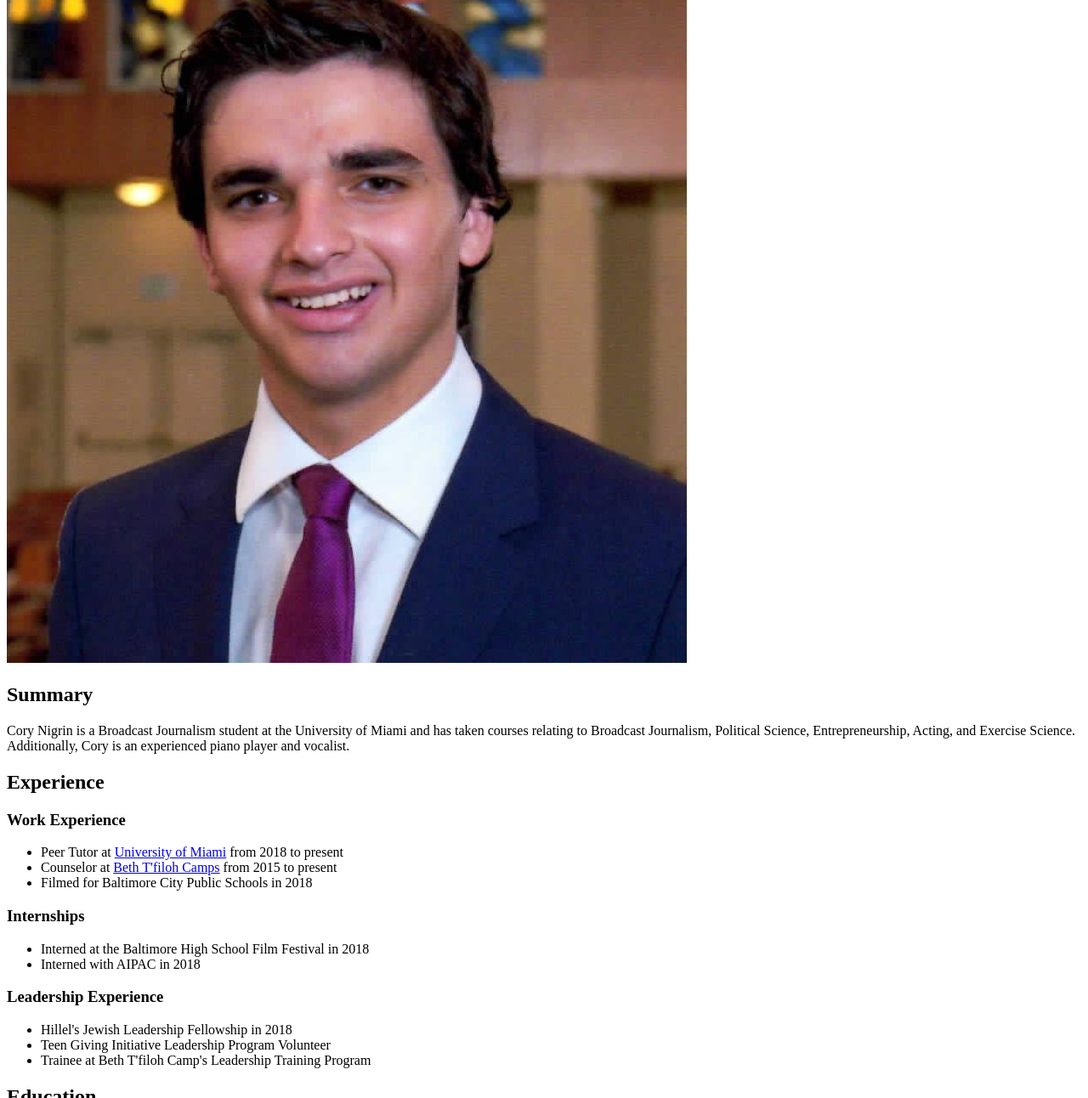
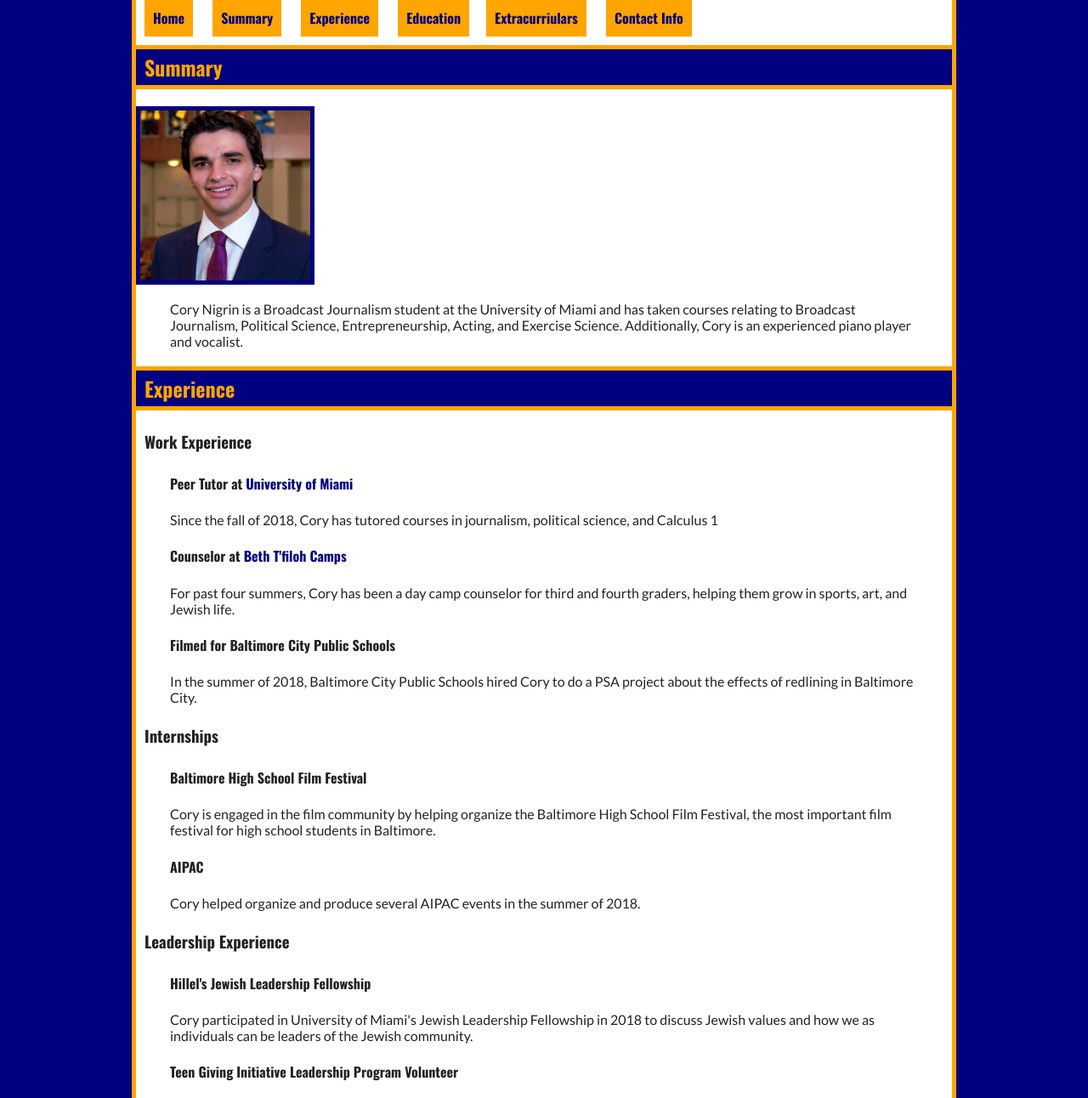
Before and after one commit to corynigrin/corynigrin.github.io, a plain HTML site: page resume.html in a window 1280 px wide. Shown: the part 100-1392 px from the top of the page at 85% size. Drawn offline with nearby package versions, Linux system fonts and the light colour scheme.

Commit message:
Added CSS

```diff
--- /dev/null
+++ b/css/style.css
@@ -0,0 +1,102 @@
+/*#wrap's max-width and margin settings were designed by Prof. Brown http://github.com/umiami-web-design/grid-templates*/
+
+@import url('https://fonts.googleapis.com/css?family=Lato|Oswald:400,700');
+
+#wrap {
+  max-width: 960px;
+  margin: 0 auto;
+  background-color: #fff;
+  border-width: 5px;
+  border-style: solid;
+  border-color: orange;
+}
+
+body {
+  background-color: #000080;
+  font-family: 'Lato', sans-serif;
+  color: #222;
+}
+
+section {
+  margin-bottom: 20px;
+}
+
+header {
+  color: orange;
+}
+
+h1 {
+  color: #000080;
+}
+
+h1, h2, h3 {
+  padding: 3px 10px
+}
+
+h2 {
+  color: orange;
+  background-color: #000080;
+  border-top-style: solid;
+  border-top-width: 5px;
+  border-bottom-style: solid;
+  border-bottom-width: 5px;
+
+}
+
+h4, p {
+  padding: 0 40px;
+}
+
+h1, h2, h3, h4 {
+  font-family: 'Oswald', sans-serif;
+}
+
+
+img {
+  border-width: 5px;
+  border-color: #000080;
+  border-style: solid;
+  max-width: 200px;
+  height: auto;
+  position: auto;
+}
+
+nav ul {
+  list-style-type: none;
+  padding-left: 10px;
+}
+
+nav li {
+  display: inline-block;
+  margin-right: 20px;
+}
+
+a {
+  color: #000080;
+  text-decoration: none;
+}
+
+a:visited {
+  color: #696969;
+}
+
+a:hover {
+  color: orange;
+  text-decoration: underline;
+}
+
+a:active {
+  color: teal;
+}
+
+nav a {
+  background-color: orange;
+  padding: 10px;
+  font-family: 'Oswald', sans-serif;
+  font-weight: 700;
+}
+
+nav a:hover {
+  color: #00FFFF;
+  text-decoration: none;
+}
--- a/resume.html
+++ b/resume.html
@@ -3,54 +3,78 @@
   <head>
     <meta charset="UTF-8" />
     <title>Cory's Resume</title>
+    <link href="css/style.css" rel="stylesheet" />
+  </head>
 
-  <body>
-    <header>
+  <body id="top">
+    <div id="wrap">
+    <header id=header>
       <h1>Cory Nigrin's Resume</h1>
     </header>
 
-    <img src="Cory Nigrin.jpg" alt="Cory Nigrin" />
+    <nav id=nav>
+      <ul>
+        <li><a href="#top">Home</a></li>
+        <li><a href="#summary">Summary</a></li>
+        <li><a href="#experience">Experience</a></li>
+        <li><a href="#education">Education</a>
+        <li><a href="#extra">Extracurriulars</a></li>
+        <li><a href="#contact">Contact Info</a></li>
+      </ul>
+    </nav>
 
     <main>
-      <section>
+      <section id="summary">
         <h2>Summary</h2>
-
+        <img src="images/corynigrin.jpg" alt="Cory Nigrin" />
         <p>Cory Nigrin is a Broadcast Journalism student at the University of Miami and has taken courses relating to Broadcast Journalism, Political Science, Entrepreneurship, Acting, and Exercise Science. Additionally, Cory is an experienced piano player and vocalist.</p>
       </section>
 
-      <section>
+      <section id="experience">
         <h2>Experience</h2>
+          <article>
           <h3>Work Experience</h3>
-            <ul>
-              <li>Peer Tutor at <a href="http://miami.edu">University of Miami</a> from 2018 to present</li>
-              <li>Counselor at <a href="https://btcamps.org"> Beth T'filoh Camps</a> from 2015 to present</li>
-              <li>Filmed for Baltimore City Public Schools in 2018</li>
-            </ul>
+              <h4>Peer Tutor at <a href="http://miami.edu">University of Miami</a></h4>
+                  <p>Since the fall of 2018, Cory has tutored courses in journalism, political science, and Calculus 1</p>
+              <h4>Counselor at <a href="https://btcamps.org"> Beth T'filoh Camps</a></h4>
+                  <p>For past four summers, Cory has been a day camp counselor for third and fourth graders, helping them grow in sports, art, and Jewish life.</p>
+              <h4>Filmed for Baltimore City Public Schools</h4>
+                  <p>In the summer of 2018, Baltimore City Public Schools hired Cory to do a PSA project about the effects of redlining in Baltimore City.</p>
+            </article>
 
+          <article>
             <h3>Internships</h3>
-            <ul>
-              <li>Interned at the Baltimore High School Film Festival in 2018</li>
-              <li>Interned with AIPAC in 2018</li>
-            </ul>
+              <h4>Baltimore High School Film Festival</h4>
+                <p>Cory is engaged in the film community by helping organize the Baltimore High School Film Festival, the most important film festival for high school students in Baltimore.</p>
+              <h4>AIPAC</h4>
+                <p>Cory helped organize and produce several AIPAC events in the summer of 2018.</p>
+          </article>
 
+          <article>
             <h3>Leadership Experience</h3>
-            <ul>
-              <li>Hillel's Jewish Leadership Fellowship in 2018</li>
-              <li>Teen Giving Initiative Leadership Program Volunteer</li>
-              <li>Trainee at Beth T'filoh Camp's Leadership Training Program</li>
-            </ul>
+                <h4>Hillel's Jewish Leadership Fellowship</h4>
+                  <p>Cory participated in University of Miami's Jewish Leadership Fellowship in 2018 to discuss Jewish values and how we as individuals can be leaders of the Jewish community.
+                <h4>Teen Giving Initiative Leadership Program Volunteer</h4>
+                  <p>Cory participated in The Associated's Teen Giving Initiative program and helped organize fundraisers for lung cancer research.</p>
+                <h4>Trainee at Beth T'filoh Camp's Leadership Training Program</h4>
+                  <p>Cory started leadership training in the Summers of 2013 and 2014 to learn leadership practices</p>
+          </article>
         </section>
 
-        <section>
+        <section id="education">
 
           <h2>Education</h2>
-            <ul>
-              <li>Graduated Friends School of Baltimore in 2016</li>
-              <li>Junior at University of Miami with 3.7 GPA</li>
-            </ul>
+            <article>
+                <h3>Friends School of Baltimore</h3>
+                  <p>Cory graduated the Friends School of Baltimore quaker school in 2016.
+                <h3>University of Miami</h3>
+                  <p>Cory is a Broadcast Journalism and Political Science major at University of Miami with a minor in Entrepreneurship. He is a junior and will graduate in 2020. He currently has a 3.7 GPA</p>
+
+            </article>
         </section>
 
-        <section>
+        <section id="extra">
+          <article>
           <h2>Extracurriulars</h2>
               <ul>
                 <li>Actor/singer in more than a dozen musicals</li>
@@ -59,7 +83,20 @@
                 <li>Piano player</li>
                 <li>Former Professional Wrestling columnist</li>
               </ul>
+            </article>
+        </section>
+
+        <section id="contact">
+          <article>
+          <h2>Contact Info</h2>
+              <h3>Phone Number</h3>
+                <p>410-627-5732</p>
+              <h3>Email Address</h3>
+                <p>corynigrin@gmail.com</p>
+          </article>
         </section>
       </main>
+
+    </div>
   </body>
 </html>
```
Also changed, not shown: images/corynigrin.jpg (renamed from Cory Nigrin.jpg), tmp445277965706592257.png (added). Lines whose indentation alone changed are shown as unchanged.
